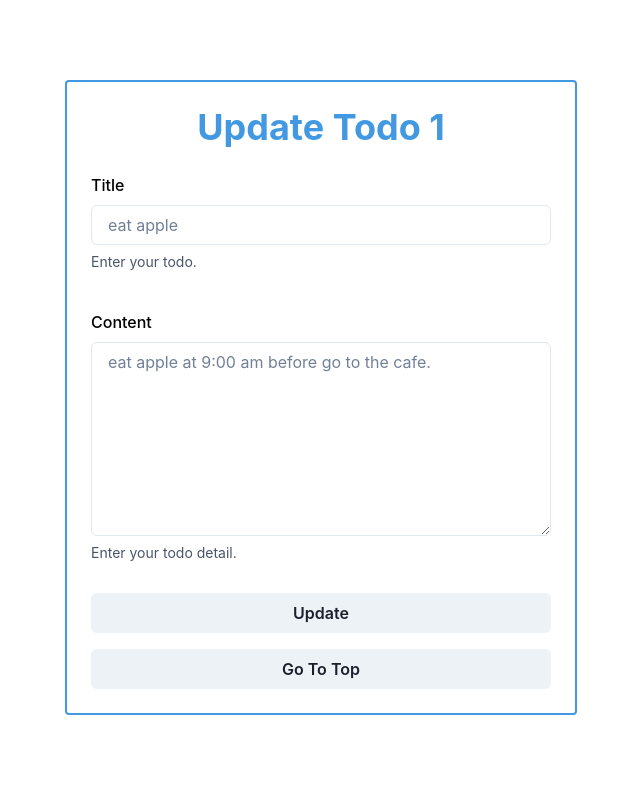
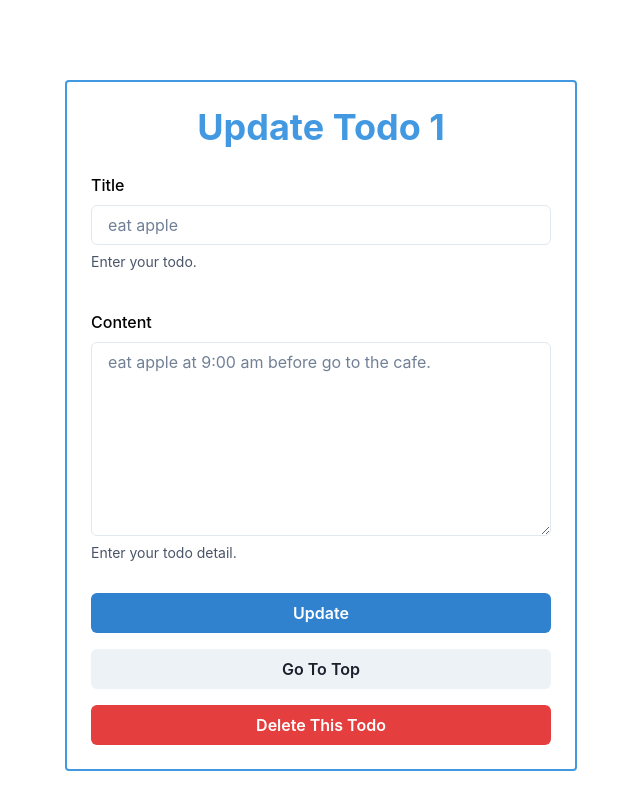
Before and after one commit to shinsaku-web/TodoRedux, a Next.js app: page /update/1 in a window 1280 px wide. Shown: the top 810 px of the page, without its empty margins (319-959 px from the left). Built offline with nearby package versions, Linux system fonts and the light colour scheme.

Commit message:
update:削除ボタンの追加

```diff
--- a/src/components/templates/UpdateTodoTemplate.tsx
+++ b/src/components/templates/UpdateTodoTemplate.tsx
@@ -38,6 +38,13 @@ export const UpdateTodoTemplate = () => {
     router.push('/')
   }
 
+  const handleDelete = () => {
+    if (confirm('本当に削除しますか？')) {
+      // TODO:削除処理を記述する
+      router.push('/')
+    }
+  }
+
   return (
     <Box>
       <Heading as='h1' size='xl' color={'blue.400'} textAlign={'center'}>
@@ -65,11 +72,14 @@ export const UpdateTodoTemplate = () => {
           <FormHelperText>Enter your todo detail.</FormHelperText>
         </FormControl>
         <Box pt={8}>
-          <Button onClick={handleClick} w={'full'}>
+          <Button colorScheme='blue' onClick={handleClick} w={'full'}>
             Update
           </Button>
           <Button onClick={handleGoToTop} w={'full'} mt='4'>
             Go To Top
+          </Button>
+          <Button colorScheme={'red'} onClick={handleDelete} w={'full'} mt='4'>
+            Delete This Todo
           </Button>
         </Box>
       </Box>
```
